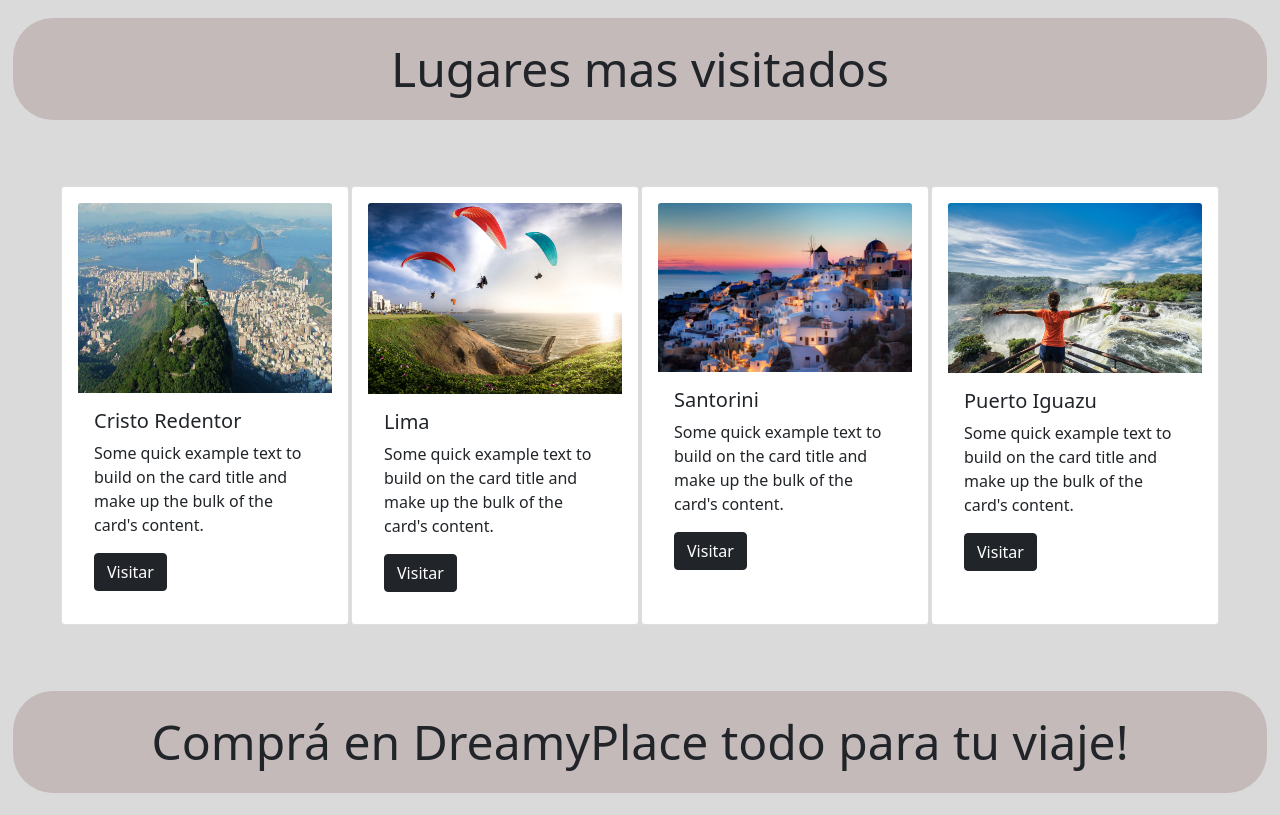
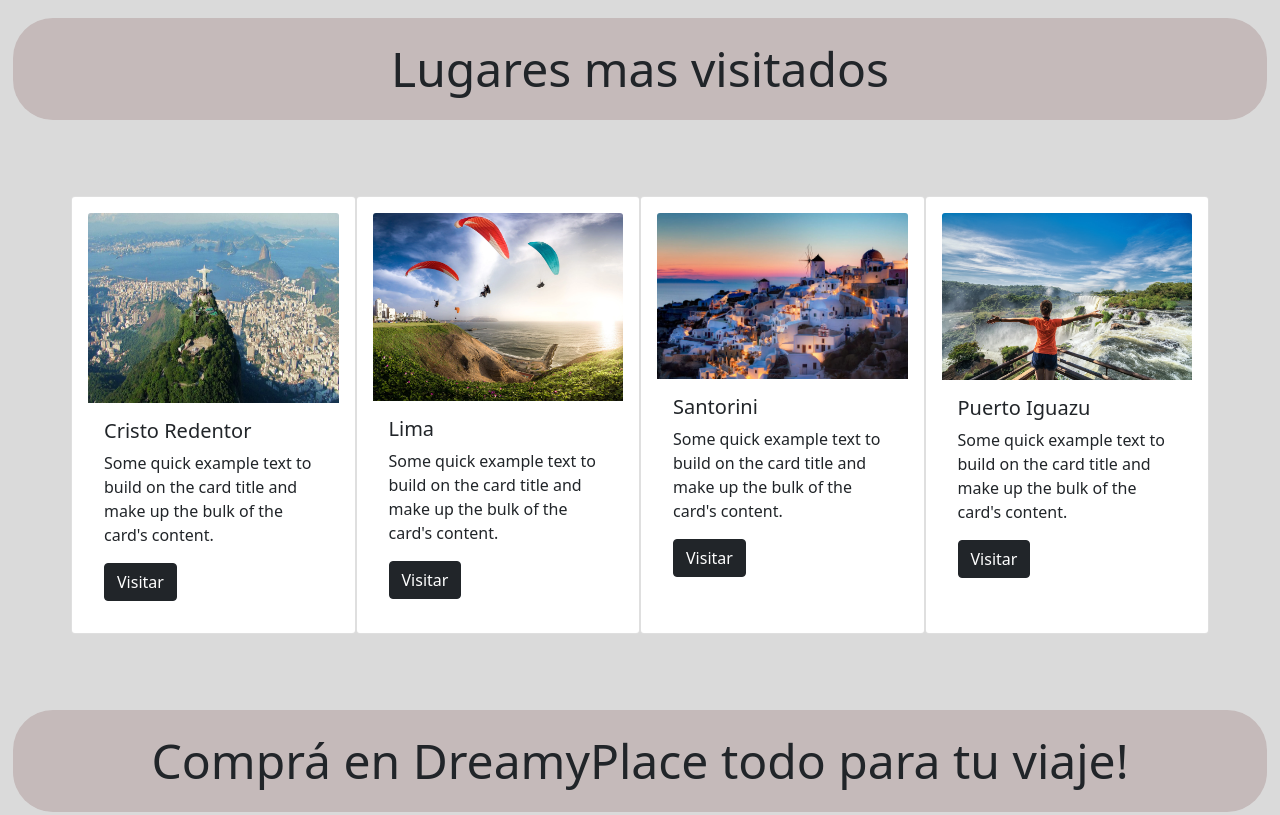
Before and after one commit to JuanRamos223/proyecto-coder-house-master, a website: page index.html in a window 1280 px wide. Shown: the part 748-1563 px from the top of the page. Drawn offline with nearby package versions, Linux system fonts and the light colour scheme; a web font is replaced by a local one.

Commit message:
mas padding

```diff
--- a/style.scss
+++ b/style.scss
@@ -1341,7 +1341,7 @@ footer{
 
 }
 .contenedor__mobile-1{
-    padding: 45px;
+    padding: 55px;
     align-items: center;
 
 }
```
Also changed, not shown: css/style.css.
